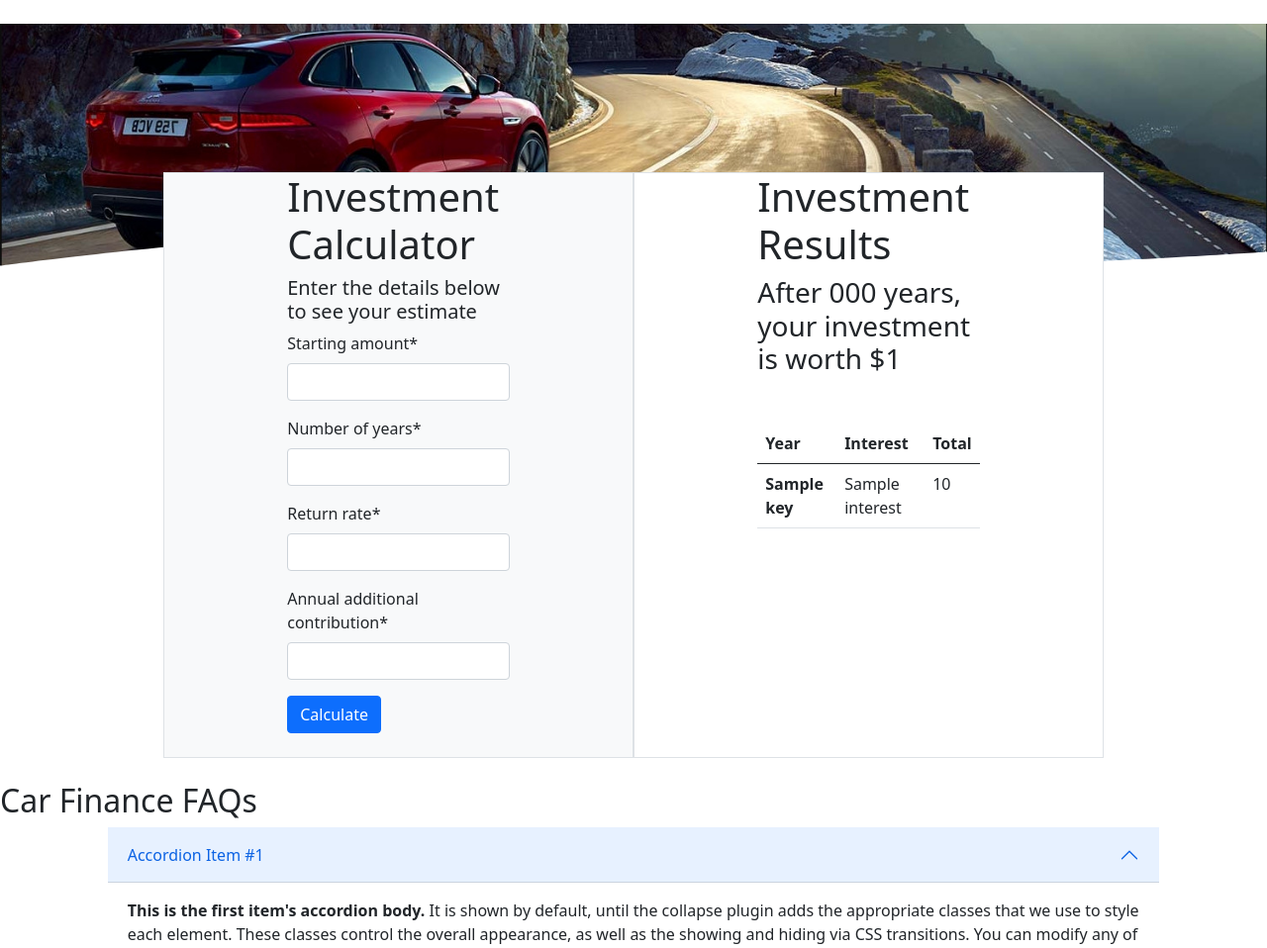
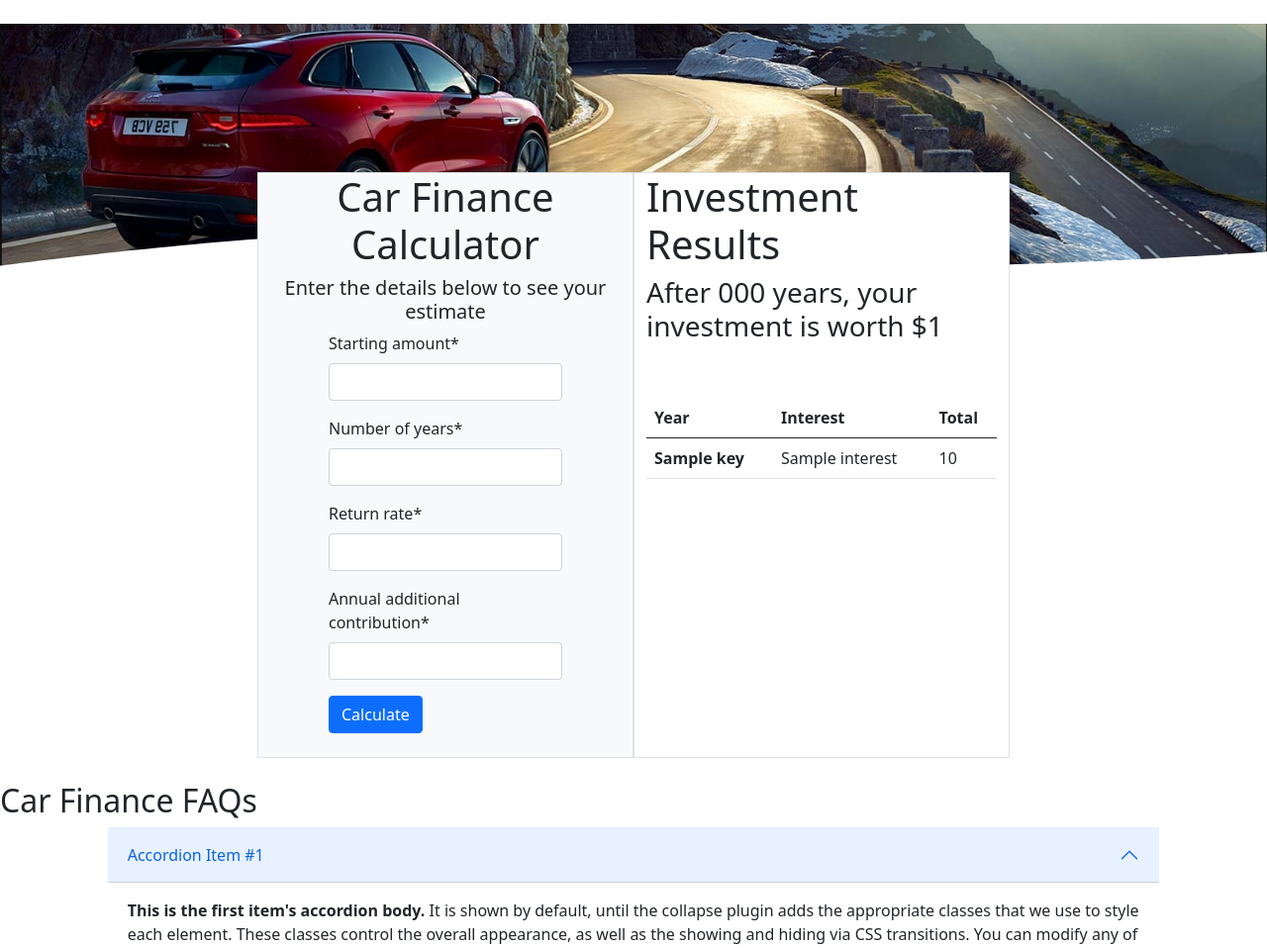
Before and after one commit to lowdowner/loancalculator, a Django app: template loancalculator/templates/loancalculator/index.html in a window 1280 px wide. Shown: the part 56-1014 px from the top of the page at 99% size. Run offline with Django 3.2, Linux system fonts and the light colour scheme; tables that the repository leaves empty hold one stand-in row (values such as "Sample post"); the template is opened without the code that fills it: values that come from a table or form of the project are taken from there, most other values are stand-ins (such as "Sample title", 1, 10 or a date in 2020); some libraries are stand-ins or nearby versions.

Commit message:
Form styling
Field sizing and centred text

```diff
--- a/loancalculator/templates/loancalculator/index.html
+++ b/loancalculator/templates/loancalculator/index.html
@@ -7,12 +7,13 @@
 <div class="container">
 <div class="row justify-content-center" style="margin-top: -100px;">
 
-    <div class="col-sm-5 border bg-light">
+    <div class="col-md-4 border bg-light">
 
-        <div class="col-12 col-md-6 mx-md-auto">
-            <h1> Investment Calculator</h1>
-                <h5> Enter the details below to see your estimate</h5>
-
+        <div class="row justify-content-center">
+            <h1 class="text-center"> Car Finance Calculator</h1>
+                <h5 class="text-center"> Enter the details below to see your estimate</h5>
+                </div>
+                <div class="col-md-8 mx-auto">
             <form action="" method="POST">
                 {% csrf_token %}
                 {{ form|crispy }}
@@ -23,11 +24,11 @@
 
     </div>
 
-    <div class="col-sm-5 border bg-white">
-            <div class="col-12 col-md-6 mx-md-auto">
+    <div class="col-sm-4 border bg-white">
+        <div class="row justify-content-center">
                 <h1>Investment Results</h1>
                 <h3> After {{ number_of_years }} years, your investment is worth ${{ total_result }}</h3>
-
+    </div>
                 <div class="mt-5">
                     <table class="table">
                         <thead>
@@ -55,5 +56,5 @@
       </div>
     </div>
   </div>
-</div>
+
 {% endblock content %}
```
Also changed, not shown: db.sqlite3.
